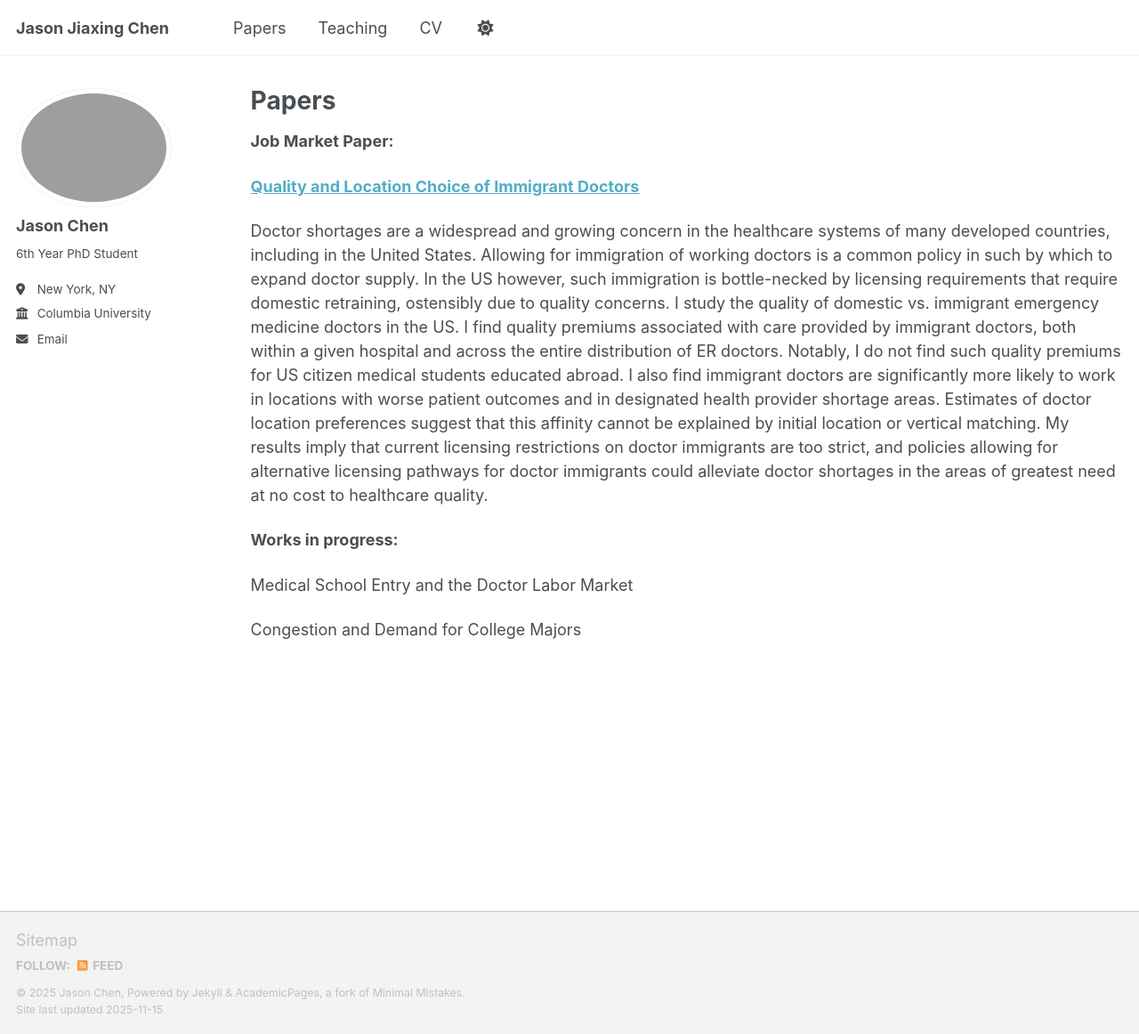
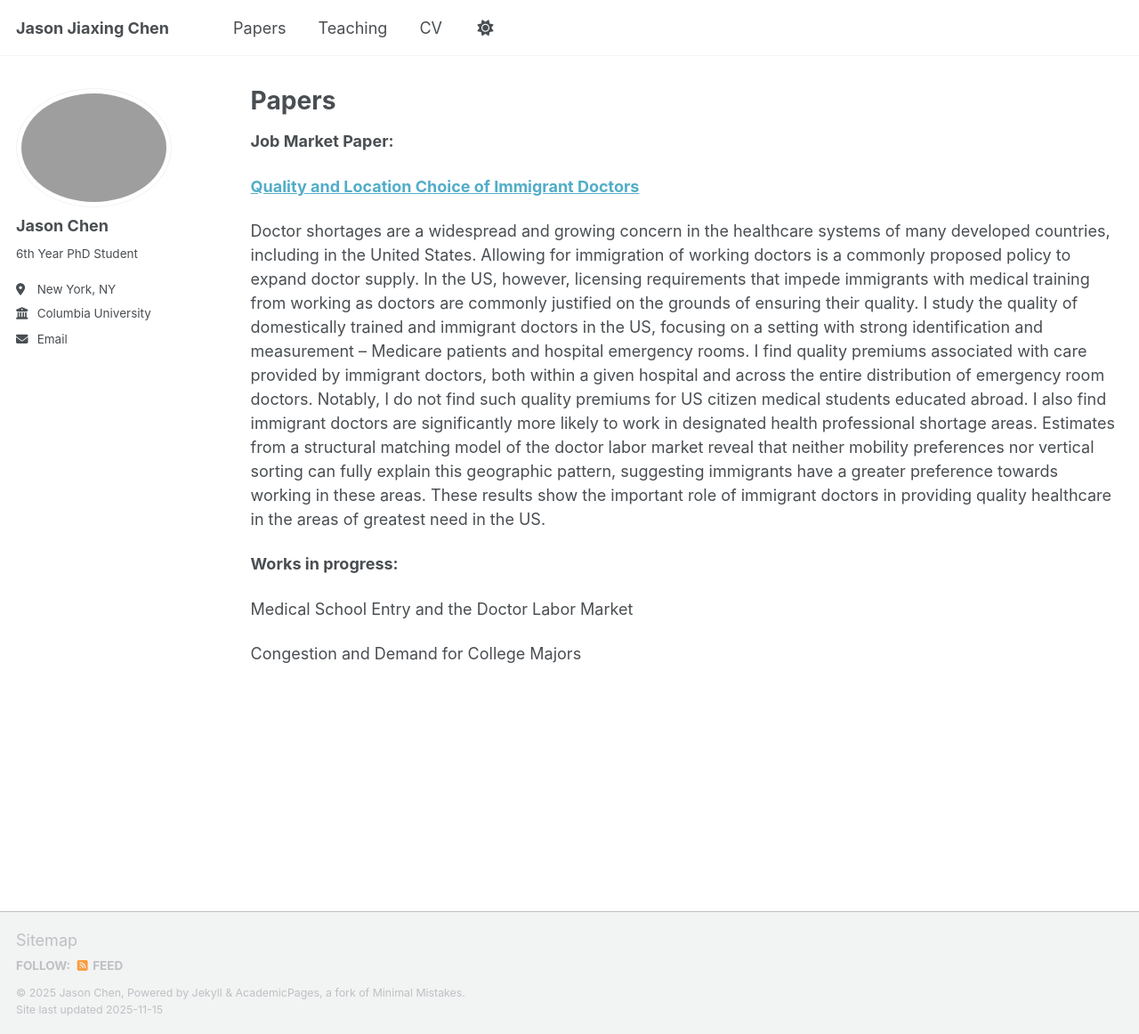
Before and after one commit to jasonjiaxingchen/jasonjiaxingchen.github.io, a Jekyll site: the page built from _pages/publications.md, in a window 1280 px wide and 1162 px high. Shown: the whole window at 89% size. Built offline with Jekyll 4.4.1, drawn with Linux system fonts in a browser that asks for light colours; a script that is not in the unit is left out.

Commit message:
Update publications.md

```diff
--- a/_pages/publications.md
+++ b/_pages/publications.md
@@ -8,7 +8,7 @@ author_profile: true
 
 **[Quality and Location Choice of Immigrant Doctors](/files/jmp.pdf)**
 
-Doctor shortages are a widespread and growing concern in the healthcare systems of many developed countries, including in the United States. Allowing for immigration of working doctors is a common policy in such by which to expand doctor supply. In the US however, such immigration is bottle-necked by licensing requirements that require domestic retraining, ostensibly due to quality concerns. I study the quality of domestic vs. immigrant emergency medicine doctors in the US. I find quality premiums associated with care provided by immigrant doctors, both within a given hospital and across the entire distribution of ER doctors. Notably, I do not find such quality premiums for US citizen medical students educated abroad. I also find immigrant doctors are significantly more likely to work in locations with worse patient outcomes and in designated health provider shortage areas. Estimates of doctor location preferences suggest that this affinity cannot be explained by initial location or vertical matching. My results imply that current licensing restrictions on doctor immigrants are too strict, and policies allowing for alternative licensing pathways for doctor immigrants could alleviate doctor shortages in the areas of greatest need at no cost to healthcare quality.
+Doctor shortages are a widespread and growing concern in the healthcare systems of many developed countries, including in the United States. Allowing for immigration of working doctors is a commonly proposed policy to expand doctor supply. In the US, however, licensing requirements that impede immigrants with medical training from working as doctors are commonly justified on the grounds of ensuring their quality. I study the quality of domestically trained and immigrant doctors in the US, focusing on a setting with strong identification and measurement – Medicare patients and hospital emergency rooms. I find quality premiums associated with care provided by immigrant doctors, both within a given hospital and across the entire distribution of emergency room doctors. Notably, I do not find such quality premiums for US citizen medical students educated abroad. I also find immigrant doctors are significantly more likely to work in designated health professional shortage areas. Estimates from a structural matching model of the doctor labor market reveal that neither mobility preferences nor vertical sorting can fully explain this geographic pattern, suggesting immigrants have a greater preference towards working in these areas. These results show the important role of immigrant doctors in providing quality healthcare in the areas of greatest need in the US.
 
 **Works in progress:**
 
```
